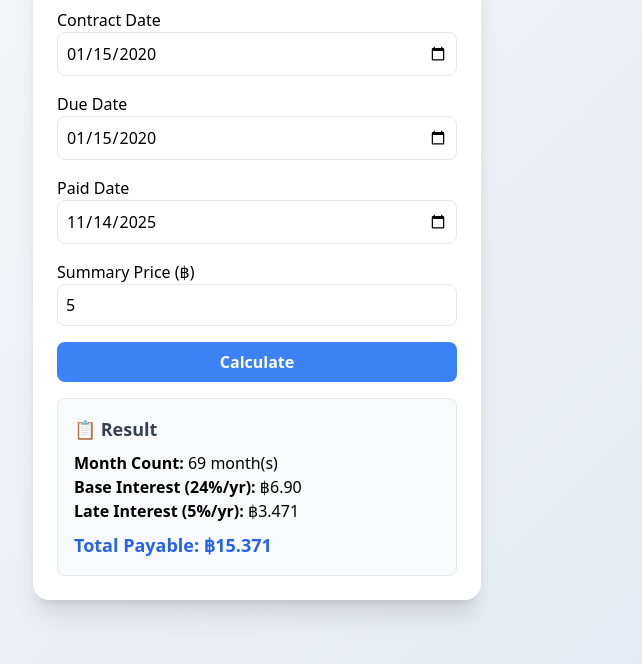
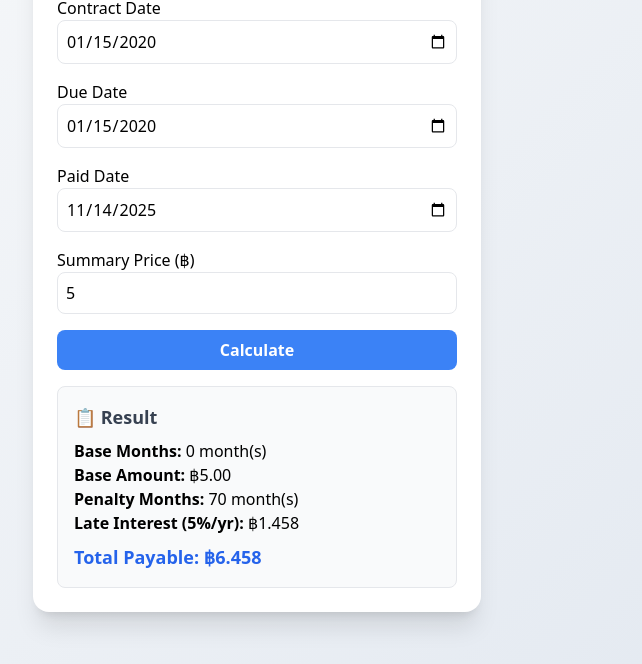
Before and after one commit to Mingphob/debt-calculator, a plain HTML site: page index.html in a window 1280 px wide. Both pictures are taken after typing "2020-01-15", "2020-01-15", "5" into the empty fields and a click on the button "Calculate". Shown: the part 136-800 px from the top of the page, without its empty margins (383-1025 px from the left). Drawn offline with nearby package versions, Linux system fonts and the light colour scheme.

Commit message:
Refactor debt calculation logic in index.html

```diff
--- a/index.html
+++ b/index.html
@@ -1,20 +1,16 @@
 <!DOCTYPE html>
 <html lang="en">
 <head>
-  <meta charset="UTF-8" />
-  <meta name="viewport" content="width=device-width, initial-scale=1.0" />
+  <meta charset="utf-8" />
+  <meta name="viewport" content="width=device-width,initial-scale=1" />
   <title>Debt Calculator (KDX Rule)</title>
   <script src="https://cdn.tailwindcss.com"></script>
   <style>
-    body {
-      background: linear-gradient(135deg, #f9fafb, #e2e8f0);
-    }
-    input:focus {
-      outline: 2px solid #3b82f6;
-      outline-offset: 2px;
-    }
+    body { background: linear-gradient(135deg,#f9fafb,#e2e8f0); }
+    input:focus { outline: 2px solid #3b82f6; outline-offset: 2px; }
   </style>
 </head>
+
 <body class="flex items-center justify-center min-h-screen p-4">
   <div class="bg-white w-full max-w-md p-6 rounded-2xl shadow-xl">
     <h1 class="text-2xl font-bold text-center mb-6 text-blue-600">💰 Debt Calculator (KDX Rule)</h1>
@@ -40,83 +36,90 @@
         <input id="summaryPrice" type="number" class="w-full border rounded-lg p-2" placeholder="e.g. 10000">
       </div>
 
-      <button
-        onclick="calculateDebt()"
-        class="w-full bg-blue-500 text-white py-2 rounded-lg font-semibold hover:bg-blue-600 active:bg-blue-700">
+      <button onclick="calculateDebt()" class="w-full bg-blue-500 text-white py-2 rounded-lg font-semibold hover:bg-blue-600 active:bg-blue-700">
         Calculate
       </button>
 
       <div id="result" class="mt-6 hidden bg-gray-50 p-4 rounded-lg border">
         <h2 class="text-lg font-semibold mb-2 text-gray-700">📋 Result</h2>
-        <p><strong>Month Count:</strong> <span id="rMonths"></span></p>
-        <p><strong>Base Interest (24%/yr):</strong> ฿<span id="rInterest"></span></p>
+        <p><strong>Base Months:</strong> <span id="rBaseMonths"></span></p>
+        <p><strong>Base Amount:</strong> ฿<span id="rBaseAmount"></span></p>
+        <p><strong>Penalty Months:</strong> <span id="rPenaltyMonths"></span></p>
         <p><strong>Late Interest (5%/yr):</strong> ฿<span id="rLate"></span></p>
-        <p class="text-blue-600 font-semibold text-lg mt-2">
-          <strong>Total Payable:</strong> ฿<span id="rTotal"></span>
-        </p>
+        <p class="text-blue-600 font-semibold text-lg mt-2"><strong>Total Payable:</strong> ฿<span id="rTotal"></span></p>
       </div>
     </div>
   </div>
 
- <script>
-  // --- Helper: Month difference between two dates ---
+<script>
   function monthDiff(d1, d2) {
     return (d2.getFullYear() - d1.getFullYear()) * 12 + (d2.getMonth() - d1.getMonth());
   }
 
-  // --- Set default Paid Date = Today ---
+  function toDateOnly(d) {
+    return new Date(d.getFullYear(), d.getMonth(), d.getDate());
+  }
+
+  // default paid date = today
   window.onload = function () {
     const today = new Date().toISOString().split('T')[0];
     document.getElementById('paidDate').value = today;
   };
 
   function calculateDebt() {
-    const cDate = new Date(document.getElementById('contractDate').value);
-    const dDate = new Date(document.getElementById('dueDate').value);
-    const pDateInput = document.getElementById('paidDate');
-    const pDate = pDateInput.value ? new Date(pDateInput.value) : new Date();
-    const price = parseFloat(document.getElementById('summaryPrice').value || 0);
+    const cVal = document.getElementById('contractDate').value;
+    const dVal = document.getElementById('dueDate').value;
+    const pVal = document.getElementById('paidDate').value;
+    const summaryPrice = parseFloat(document.getElementById('summaryPrice').value || 0);
 
-    if (isNaN(price) || !cDate || !dDate) {
-      alert('Please fill in all fields');
+    if (!cVal || !dVal || isNaN(summaryPrice)) {
+      alert("Please fill Contract Date, Due Date and Summary Price.");
       return;
     }
 
-    // --- Base Interest (24%/yr = 2%/month) ---
-    let monthCount = monthDiff(cDate, pDate);
-    const dueDay = dDate.getDate();
-    const payDay = pDate.getDate();
+    const contractDate = toDateOnly(new Date(cVal));
+    const dueDate = toDateOnly(new Date(dVal));
+    const paidDate = toDateOnly(new Date(pVal));
 
-    // If pay before the due date of that month → don’t count that month
-    if (payDay < dueDay) monthCount -= 1;
-    if (monthCount < 0) monthCount = 0;
+    // -----------------------------------------
+    // BASE INTEREST (2%) – capped at months(contract → due)
+    // -----------------------------------------
+    let rawBasePaid = monthDiff(contractDate, paidDate);        // actual months paid
+    let rawBaseDue = monthDiff(contractDate, dueDate);          // max months allowed
 
-    const baseInterestRate = 0.02;
-    const baseInterest = price * baseInterestRate * monthCount;
-    let total = price + baseInterest;
-    let lateInterest = 0;
+    let baseMonths = Math.min(
+      Math.max(rawBasePaid, 0),   // cannot be negative
+      rawBaseDue                  // cannot exceed contract → due months
+    );
 
-    // --- Late Interest (5%/yr = 0.4167%/month) ---
-    // Start calculating late interest only if Paid Date > (Due Date + 1 month)
-    const lateStart = new Date(dDate);
-    lateStart.setMonth(lateStart.getMonth() + 1);
+    const baseAmount = summaryPrice + (summaryPrice * 0.02 * baseMonths);
 
-    if (pDate > lateStart) {
-      const lateMonths = monthDiff(lateStart, pDate);
-      const lateRate = 0.05 / 12; // per month
-      lateInterest = total * lateRate * (lateMonths + 1);
-      total += lateInterest;
+    // -----------------------------------------
+    // PENALTY INTEREST (5%/yr) – starts AFTER due+1 month
+    // -----------------------------------------
+    let duePlus1 = new Date(dueDate);
+    duePlus1.setMonth(duePlus1.getMonth() );
+
+    let penaltyMonths = 0;
+    if (paidDate > duePlus1) {
+      penaltyMonths = monthDiff(duePlus1, paidDate);
+      if (penaltyMonths < 0) penaltyMonths = 0;
     }
 
-    // --- Display ---
+    const penaltyInterest = baseAmount * (0.05 / 12) * penaltyMonths;
+
+    const total = baseAmount + penaltyInterest;
+
+    // -----------------------------------------
+    // DISPLAY
+    // -----------------------------------------
     document.getElementById('result').classList.remove('hidden');
-    document.getElementById('rMonths').textContent = monthCount + ' month(s)';
-    document.getElementById('rInterest').textContent = baseInterest.toLocaleString(undefined, { minimumFractionDigits: 2 });
-    document.getElementById('rLate').textContent = lateInterest.toLocaleString(undefined, { minimumFractionDigits: 2 });
+    document.getElementById('rBaseMonths').textContent = baseMonths + " month(s)";
+    document.getElementById('rBaseAmount').textContent = baseAmount.toLocaleString(undefined, { minimumFractionDigits: 2 });
+    document.getElementById('rPenaltyMonths').textContent = penaltyMonths + " month(s)";
+    document.getElementById('rLate').textContent = penaltyInterest.toLocaleString(undefined, { minimumFractionDigits: 2 });
     document.getElementById('rTotal').textContent = total.toLocaleString(undefined, { minimumFractionDigits: 2 });
   }
 </script>
-
-
 </body>
 </html>
```
